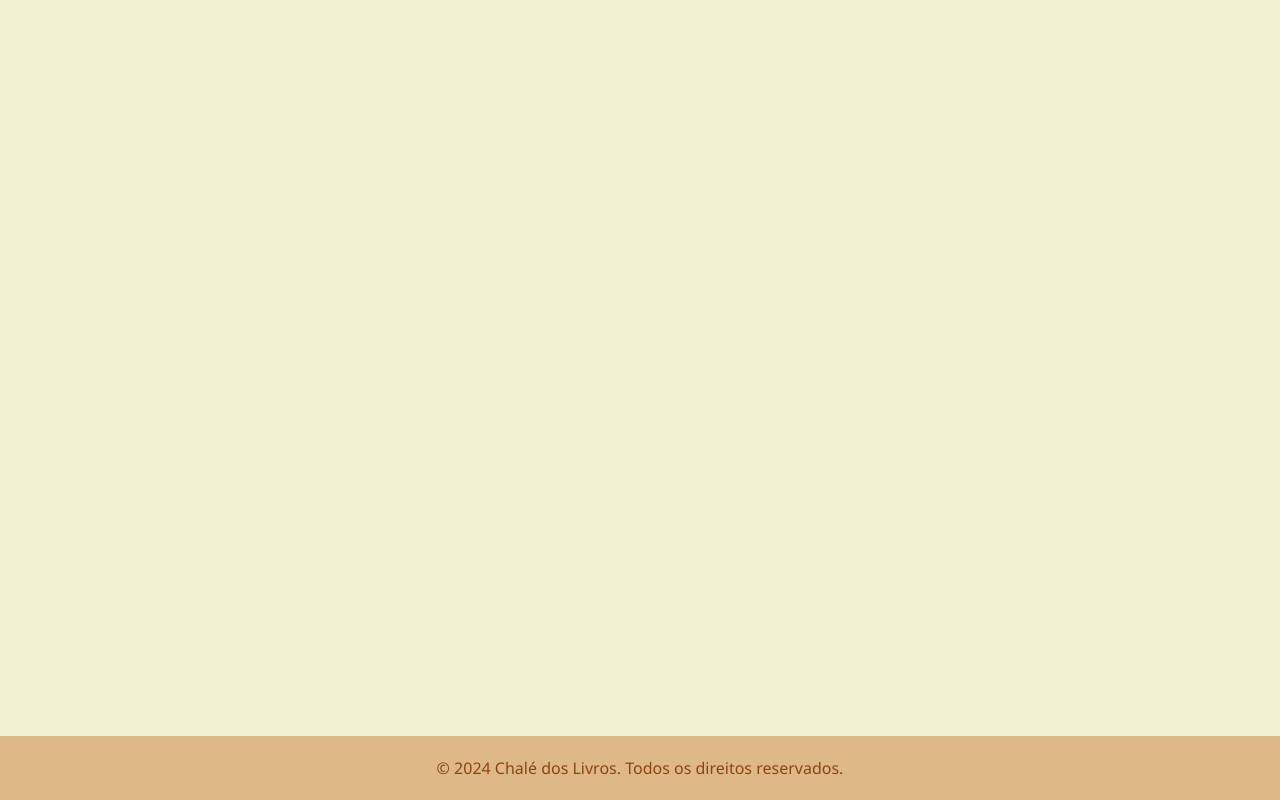
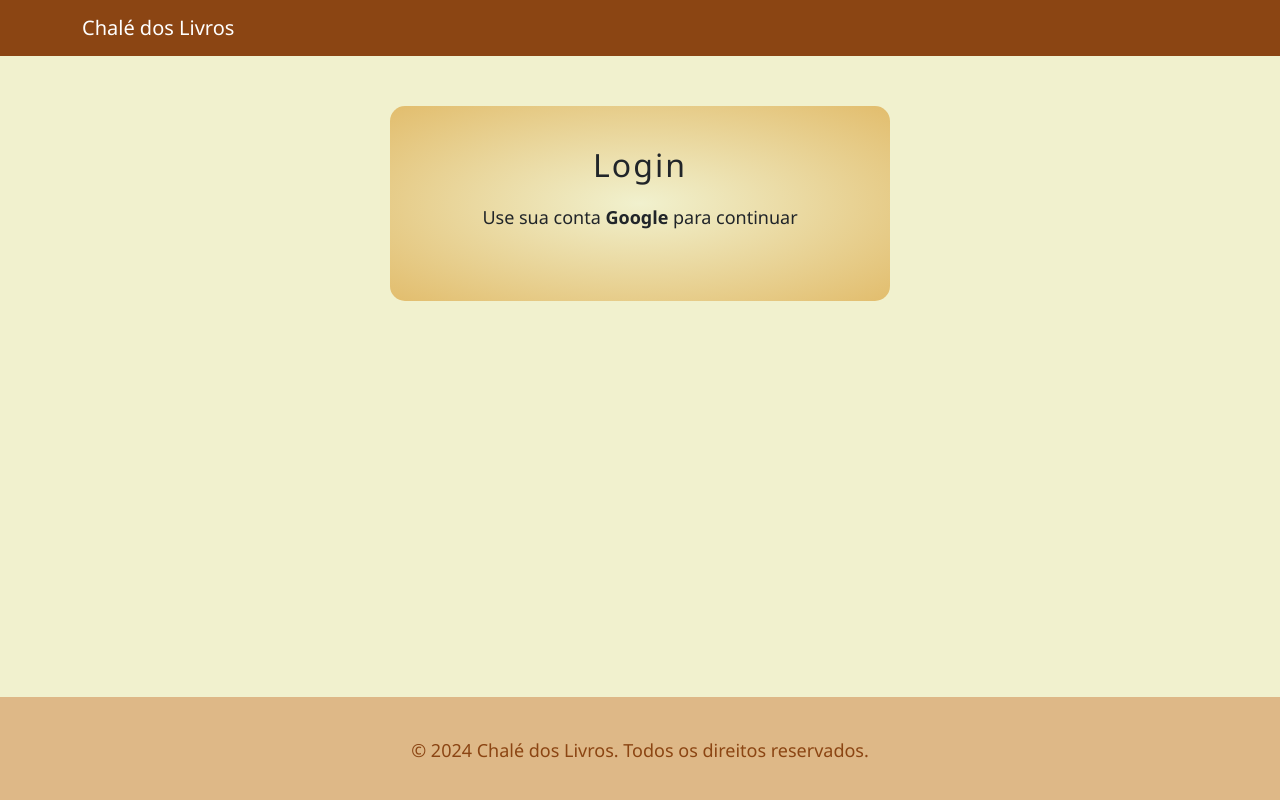
Before and after one commit to Gianlz/ChaleLivros-Web-II, a Django app: page /login/ in a window 1280 px wide. Run offline with Django 5.2, Linux system fonts and the light colour scheme; some libraries are stand-ins or nearby versions.

Commit message:
bugFix-Invalid-token

```diff
--- a/LivrariaDjango/Livraria_IFC/myapp/Templates/base.html
+++ b/LivrariaDjango/Livraria_IFC/myapp/Templates/base.html
@@ -8,6 +8,7 @@
         <title>{% block title %}Chalé dos Livros{% endblock %}</title>
         <link href="https://cdn.jsdelivr.net/npm/bootstrap@5.3.2/dist/css/bootstrap.min.css" rel="stylesheet">
         <link href="{% static 'geral/css/base.css' %}" rel="stylesheet">
+        <link href="{% static 'geral/css/login.css' %}" rel="stylesheet">
     </head>
 
     <body>
--- a/LivrariaDjango/Livraria_IFC/myapp/Templates/home.html
+++ b/LivrariaDjango/Livraria_IFC/myapp/Templates/home.html
@@ -4,6 +4,10 @@
     {% include "partials/header.html" %}
 {% endblock 'cabecalho' %}
 
+{% block 'conteudo' %}
+    <h2>Home Page</h2>
+{% endblock 'conteudo' %}
+
 {% block 'rodape' %}
     {% include "partials/footer.html" %}
 {% endblock 'rodape' %}
--- a/LivrariaDjango/Livraria_IFC/myapp/Templates/login.html
+++ b/LivrariaDjango/Livraria_IFC/myapp/Templates/login.html
@@ -1,4 +1,8 @@
 {% extends 'base.html' %}
+
+{% block 'cabecalho' %}
+{% include "partials/header.html" %}
+{% endblock 'cabecalho' %}
 
 {% block 'conteudo' %}
     <script src="https://accounts.google.com/gsi/client" async></script>
@@ -16,7 +20,7 @@
         });
         google.accounts.id.renderButton(
           document.getElementById("buttonDiv"),
-          { theme: "outline", size: "large" }  // customization attributes
+          { theme: "filled_black", size: "large", shape: "pill" }  // customization attributes
         );
         google.accounts.id.prompt(); // also display the One Tap dialog
       }
@@ -46,7 +50,12 @@
         .catch((err) => console.error('request error:', err));
       }
     </script>
-    <div id="buttonDiv"></div>
+
+    <div class="container box-login">
+      <h2>Login</h2>
+      <p>Use sua conta <strong>Google</strong> para continuar</p>
+      <div class="btn-google" id="buttonDiv"></div>
+    </div>
 {% endblock 'conteudo' %}
 
 {% block 'rodape' %}
--- a/LivrariaDjango/Livraria_IFC/myapp/Templates/partials/footer.html
+++ b/LivrariaDjango/Livraria_IFC/myapp/Templates/partials/footer.html
@@ -4,6 +4,5 @@
 <footer>
     <div class="container">
         <p>&copy; 2024 Chalé dos Livros. Todos os direitos reservados.</p>
-        <!-- Adicione aqui qualquer informação adicional para o footer -->
     </div>
 </footer>
--- a/LivrariaDjango/Livraria_IFC/myapp/Templates/static/geral/css/base.css
+++ b/LivrariaDjango/Livraria_IFC/myapp/Templates/static/geral/css/base.css
@@ -1,5 +1,5 @@
-:root{
-
+:root
+{
     --geral-bg-color: #f1f1ce;
 }
 
--- a/LivrariaDjango/Livraria_IFC/myapp/Templates/static/geral/css/footer.css
+++ b/LivrariaDjango/Livraria_IFC/myapp/Templates/static/geral/css/footer.css
@@ -1,25 +1,20 @@
-:root{
-
+:root
+{
     --footer-bg-color: #deb887;
     --footer-p-color: #8b4513;
 }
 
-footer {
+footer
+{
     background-color: var(--footer-bg-color);
-    /* Cor de fundo do footer em marrom claro */
     padding: 20px 0;
-    /* Espaçamento interno do footer */
     text-align: center;
-    /* Alinhamento do texto no centro */
     position: fixed;
     bottom: 0;
     width: 100%;
-    /* Ocupar toda a largura */
 }
 
-footer p {
-    margin: 0;
-    /* Remover margem padrão */
+footer p
+{
     color: var(--footer-p-color);
-    /* Cor do texto em marrom escuro */
 }
--- /dev/null
+++ b/LivrariaDjango/Livraria_IFC/myapp/Templates/static/geral/css/login.css
@@ -0,0 +1,33 @@
+:root
+{
+    --container-login-bg-color: #e2bd6d;
+    --container-login-bg-color-2: #f1f1ce;
+}
+
+.box-login
+{
+    max-width: 500px;
+    margin-top: 50px;
+    padding: 40px;
+    border-radius: 15px;
+    background: radial-gradient(var(--container-login-bg-color-2), var(--container-login-bg-color));
+}
+
+.btn-google
+{
+    margin-top: 30px;
+}
+
+h2
+{
+    letter-spacing: 2px;
+    text-align: center;
+    font-size: 32px;
+}
+
+p
+{
+    font-size: 18px;
+    text-align: center;
+    margin-top: 20px;
+}
--- a/LivrariaDjango/Livraria_IFC/myapp/views.py
+++ b/LivrariaDjango/Livraria_IFC/myapp/views.py
@@ -1,4 +1,4 @@
-import json, time
+import json
 from django.views.decorators.csrf import csrf_exempt
 from google.oauth2 import id_token
 from google.auth.transport import requests
@@ -33,7 +33,7 @@ def google_login(request):
             body = json.loads(request.body)
             token = body.get('id_token')
 
-            idinfo = id_token.verify_oauth2_token(token, requests.Request(), GOOGLE_CLIENT_ID)
+            idinfo = id_token.verify_oauth2_token(token, requests.Request(), GOOGLE_CLIENT_ID, clock_skew_in_seconds=4)
 
             return JsonResponse({'status': 'ok', 'data': idinfo})
         except ValueError:
```
Also changed, not shown: LivrariaDjango/Livraria_IFC/myapp/Templates/static/geral/css/header.css (+4 -3 lines).
